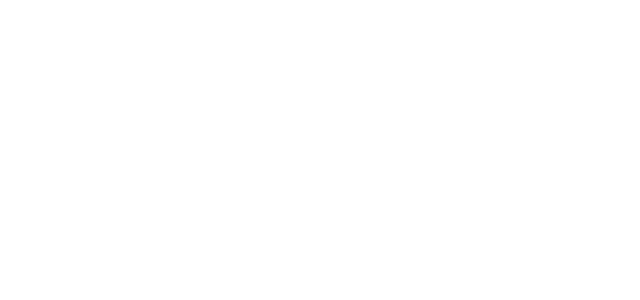
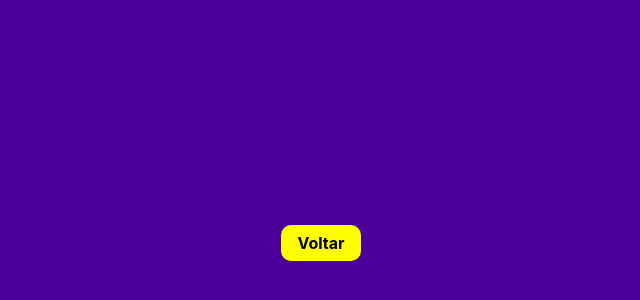
Before and after one commit to ifaster/saibweb, a React (Create React App) app: page /saibweb/Result in a window 1280 px wide. Before the commit this address had no page. Shown: the part 162-462 px from the top of the page, without its empty margins (319-959 px from the left). Built offline with nearby package versions, Linux system fonts and the light colour scheme.

Commit message:
outra tentativa navegação

```diff
--- a/package.json
+++ b/package.json
@@ -2,7 +2,7 @@
   "name": "aplicacao-teste",
   "version": "0.1.0",
   "private": true,
-  "homepage": "https://saibweb.ifaster.com.br/",
+  "homepage": "https://ifaster.github.io/saibweb/",
   "dependencies": {
     "@testing-library/jest-dom": "^5.16.5",
     "@testing-library/react": "^13.4.0",
--- a/src/pages/Main/index.js
+++ b/src/pages/Main/index.js
@@ -5,7 +5,7 @@
   return (
     <div style={{ background: "#4d0099", height: "100vh", display: "flex", flexDirection: "column",justifyContent: "center", alignItems: "center"}}>
       <h1 style={{ color: "#fff" }}>Essa aplicação tem como intuito buscar os repositórios públicos dos usuários do github.</h1>
-      <Link to="/Search" style={{ background: "yellow", padding: "0.5rem 1rem", border: "0", outline: "none", marginTop: "2rem", fontSize: "1.2rem", fontWeight: "bold", cursor: "pointer"}}>Começar</Link>
+      <Link to="/saibweb//Search" style={{ background: "yellow", padding: "0.5rem 1rem", border: "0", outline: "none", marginTop: "2rem", fontSize: "1.2rem", fontWeight: "bold", cursor: "pointer"}}>Começar</Link>
     </div>
   );
 }
--- a/src/pages/Result/index.js
+++ b/src/pages/Result/index.js
@@ -13,7 +13,7 @@
         })}
       </List>
       <Link
-        to="/Search"
+        to="/saibweb//Search"
         style={{ padding: "0.5rem 1rem", color: "#000", background: "yellow", borderRadius: "10px", fontWeight: "bold" }}
       >
         Voltar
--- a/src/pages/Search/index.js
+++ b/src/pages/Search/index.js
@@ -13,7 +13,7 @@
         const response = await axios(
           `https://api.github.com/users/${nameUserRepo}/repos`
         );
-        navigate("/Result", {state: {repos: response.data}})
+        navigate("/saibweb/Result", {state: {repos: response.data}})
       } else {
         alert("Informe o nome do usuário")
       }
@@ -31,7 +31,7 @@
         onChange={(e) => setNameUserRepo(e.target.value)}
       />
       <button onClick={handleLoadRepo}>Buscar repos</button>
-      <Link to="/">Voltar</Link>
+      <Link to="/saibweb">Voltar</Link>
     </Container>
   );
 }
--- a/src/routes/routes.js
+++ b/src/routes/routes.js
@@ -7,9 +7,9 @@
 export function Router() {
   return (
     <Routes>
-      <Route index element={<Main />} />
-      <Route path="/Search" element={<Search />} />
-      <Route path="/Result" element={<Result />} />
+      <Route path="/saibweb" index element={<Main />} />
+      <Route path="/saibweb/Search" element={<Search />} />
+      <Route path="/saibweb/Result" element={<Result />} />
     </Routes>
   );
 }
```
Also changed, not shown: 1 other file (tests, documents, lock files or other folders).
